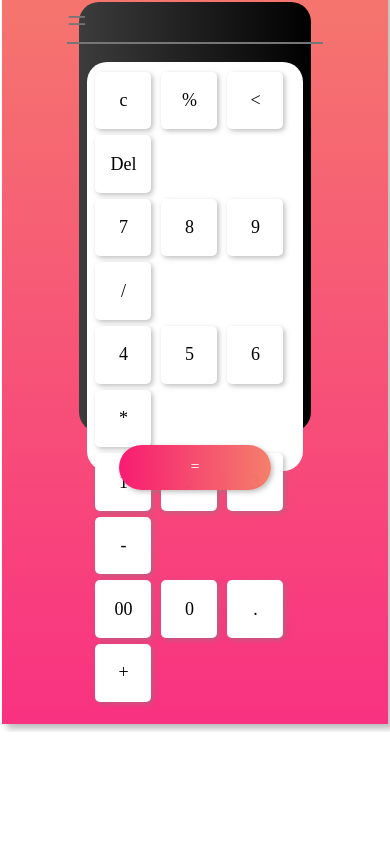
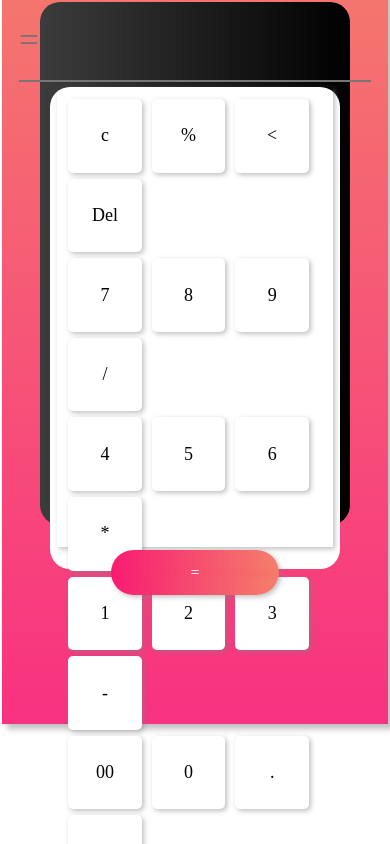
Before and after one commit to rohtec/digitalApp, a plain HTML site: page index.html in a window 390 px wide. Shown: the part 112-956 px from the top of the page. Before the commit the page ends 844 px from the top, so only its background shows below. Drawn offline with Linux system fonts and the light colour scheme.

Commit message:
Update index.css
initial

```diff
--- a/index.css
+++ b/index.css
@@ -74,12 +74,12 @@ main {
 	width: 17vw;
 	height: 45vh;
 	padding: 3% 0 0 2%;
-/*     border: 1px solid black; */
+/*    border: 1px solid black;*/
 }
 .butt {
 	z-index: 1;
 	margin-bottom: -5%;
-	width: 9.5rem;
+	width: 10.5rem;
 	height: 2.8rem;
 	border-radius: 25px;
 	border: none;
@@ -132,14 +132,14 @@ bottons {
 	height: 2rem;
 	position: absolute;
 	top: 90px;
-        left: 140px;
+    left: 140px;
 }
 button {
 	margin: 3px;
 	width: 3.5rem;
 	height: 3.6rem;
 /*	border: 1px solid #e5e5e5;*/
-        border: none;
+    border: none;
 	background-color: white;
 	border-radius: 5px;
 	font-size: 18px;
@@ -147,7 +147,6 @@ button {
 	font-family: Poppins;
 	font-weight: 500;
 	cursor: pointer;
-
 	box-shadow: 2px 2px 5px rgba(128, 128, 128, 0.5);
 }
 button:hover {
@@ -183,26 +182,30 @@ main {
 .first {
 	display: flex;
 	flex-flow: column nowrap;
-        background: linear-gradient(to right, RGBA(60, 60, 60, 1), RGBA(0, 0, 0, 1));
+    background: linear-gradient(to right, RGBA(60, 60, 60, 1), RGBA(0, 0, 0, 1));
 	border-radius: 20px;
-	width: 59.7vw;
-	height: 51vh;
+	width: 79.7vw;
+	height: 62vh;
 	align-items: center;
 }
 .buttons {
     display: flex;
     flex-flow: column nowrap;
-	margin: 8%  3% 0 3%;
+/*	margin: 8%  3% 0 3%;*/
+    position: absolute;
     background-color: white;
 	border-radius: 20px;
-	width: 55.2vw;
-	height: 52vh;
+	width: 74.2vw;
+	height: 57vh;
 	align-items: center;
+	margin-top: 22%;
 }
 .bott {
-	width: 57vw;
-	height: 45vh;
-	padding: 3% 0 0 4%;
+	width: 71vw;
+	height: 54.5vh;
+	padding: 3% 0 0 3%;
+	box-shadow: 2px 2px 5px rgba(128, 128, 128, 0.5);
+
 }
 #display {
 	direction: ltr;
@@ -237,5 +240,36 @@ main {
 	from{ width: 0 }
 	to { width: 100% }
 }
+input {
+	flex-flow: column nowrap;
+	display: flex;
+	border-left: none;
+	border-right: none;
+	border-top: none;
+	width: 22rem;
+	height: 5rem;
+	background-color: transparent;
+	align-items: baseline;
+	font-size: 35px;
+	font-family: Poppins;
+	font-weight: 500;
+	color: white;
+}
+button {
+	margin: 3px;
+	width: 4.6rem;
+	height: 4.6rem;
+/*	border: 1px solid #e5e5e5;*/
+    border: none;
+	background-color: white;
+	border-radius: 5px;
+	font-size: 18px;
+	color: black;
+	font-family: Poppins;
+	font-weight: 500;
+	cursor: pointer;
+
+	box-shadow: 2px 2px 5px rgba(128, 128, 128, 0.5);
+}
 
 }
```
